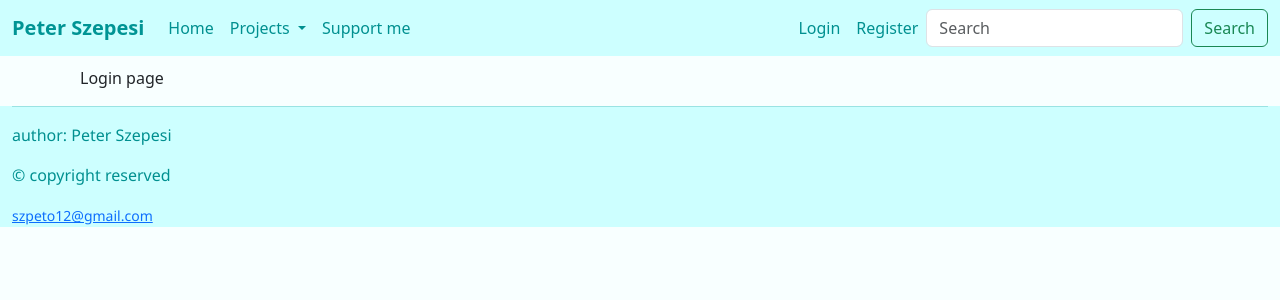
After one commit to SzPeto/Python-Flask-website, a Flask app: page /login in a window 1280 px wide. The commit adds this page. Shown: the top 300 px of the page. Run offline with Flask 3, Linux system fonts and the light colour scheme.

Commit message:
Version v0.4.9

```diff
--- a/Main.py
+++ b/Main.py
@@ -1,16 +1,18 @@
 import os
-
 from flask import Flask, render_template, url_for, request
 from werkzeug.utils import redirect
-
 from functions import Functions
+from validators import RegistrationForm, LoginForm
 from weather_app import WeatherApp
+import secrets
 
 # Master *****************************************************************************************************
 app = Flask(__name__)
 weather_app_object = WeatherApp()
 functions = Functions()
 is_first_log = True
+# Get it like : secrets.token_hex(16)
+app.config.update({"SECRET_KEY":"a458918b381a3ee2a83cebfca2320ac0"})
 
 # Routes *****************************************************************************************************
 @app.route("/")
@@ -56,6 +58,16 @@ def weather_app():
                            active_tab = "current", geo_data = weather_app_object.geo_data,
                            sunrise = weather_app_object.sunrise, sunset = weather_app_object.sunset)
 
+@app.route("/register", methods=["GET", "POST"])
+def register():
+    form = RegistrationForm()
+    return render_template("register.html", title="Register", form=form)
+
+@app.route("/login", methods=["GET", "POST"])
+def login():
+    form = LoginForm()
+    return render_template("login.html", title="Login", form=form)
+
 # Main *******************************************************************************************************
 if __name__ == "__main__":
     if os.environ.get("WERKZEUG_RUN_MAIN") == "true":
--- a/static/Styles/styles.css
+++ b/static/Styles/styles.css
@@ -104,6 +104,10 @@ footer {
 }
 
 /* Containers ************************************************************************************************** */
+.base-container {
+    margin: 10px 80px 10px 80px;
+}
+
 .data-content {
     flex: 1; /* takes up remaining space */
     display: flex;
@@ -273,6 +277,20 @@ input[type="text"] {
     padding: 20px;
 }
 
+.moonrise-moonset-label {
+    font-family: Bahnschrift;
+    font-size: 18px;
+    color: rgb(0, 111, 111);
+    padding: 20px;
+}
+
+.moonphase-label {
+    font-family: Bahnschrift;
+    font-size: 18px;
+    color: rgb(0, 111, 111);
+    padding: 20px;
+}
+
 /* Animations ************************************************************************************************ */
 
     /* Animation templates */
--- a/templates/base.html
+++ b/templates/base.html
@@ -30,7 +30,8 @@
     <nav class="navbar navbar-expand-lg bg-body-tertiary" data-bs-theme="light">
       <div class="container-fluid">
         <a class="navbar-brand" href="/">Peter Szepesi</a>
-        <button class="navbar-toggler" type="button" data-bs-toggle="collapse" data-bs-target="#navbarSupportedContent" aria-controls="navbarSupportedContent" aria-expanded="false" aria-label="Toggle navigation">
+        <button class="navbar-toggler" type="button" data-bs-toggle="collapse" data-bs-target="#navbarSupportedContent"
+                aria-controls="navbarSupportedContent" aria-expanded="false" aria-label="Toggle navigation">
           <span class="navbar-toggler-icon"></span>
         </button>
         <div class="collapse navbar-collapse" id="navbarSupportedContent">
@@ -52,10 +53,10 @@
           </ul>
           <ul class="navbar-nav ms-auto mb-2 mb-lg-0">
             <li class="nav-item">
-              <a class="nav-link" href="#">Login</a>
+              <a class="nav-link" href="/login">Login</a>
             </li>
             <li class="nav-item">
-              <a class="nav-link" href="#">Register</a>
+              <a class="nav-link" href="/register">Register</a>
             </li>
           </ul>
           <form class="d-flex" role="search">
--- /dev/null
+++ b/templates/login.html
@@ -0,0 +1,9 @@
+{% extends "base.html" %}
+
+{% block body %}
+    <main>
+        <div class="base-container">
+            <p>Login page</p>
+        </div>
+    </main>
+{% endblock %}
--- /dev/null
+++ b/validators.py
@@ -0,0 +1,16 @@
+from flask_wtf import FlaskForm
+from wtforms import StringField, PasswordField, SubmitField, BooleanField
+from wtforms.validators import DataRequired, Length, Email, EqualTo
+
+
+class RegistrationForm(FlaskForm):
+    email_username = StringField("Email - username", validators=[DataRequired(), Email()])
+    password = PasswordField("Password", validators=[DataRequired()])
+    confirm_password = PasswordField("Confirm password", validators=[DataRequired(), EqualTo("password")])
+    submit = SubmitField("Sign up")
+
+class LoginForm(FlaskForm):
+    email_username = StringField("Email - username", validators=[DataRequired(), Email()])
+    password = PasswordField("Password", validators=[DataRequired()])
+    remember = BooleanField("Remember ")
+    submit = SubmitField("Sign up")
```
Also changed, not shown: templates/register.html (added, +9 -0 lines), templates/weather-app.html (+9 -5 lines), weather_app.py (+14 -6 lines), 1 other file.
